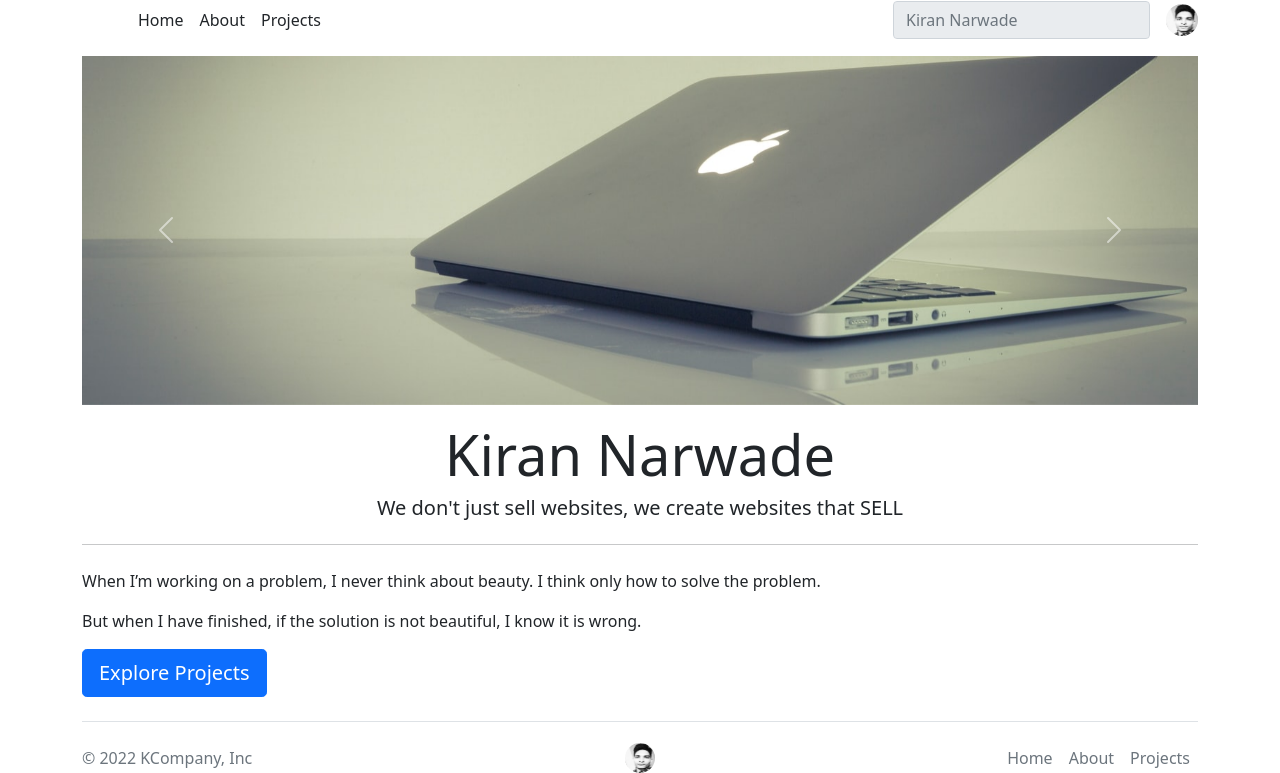
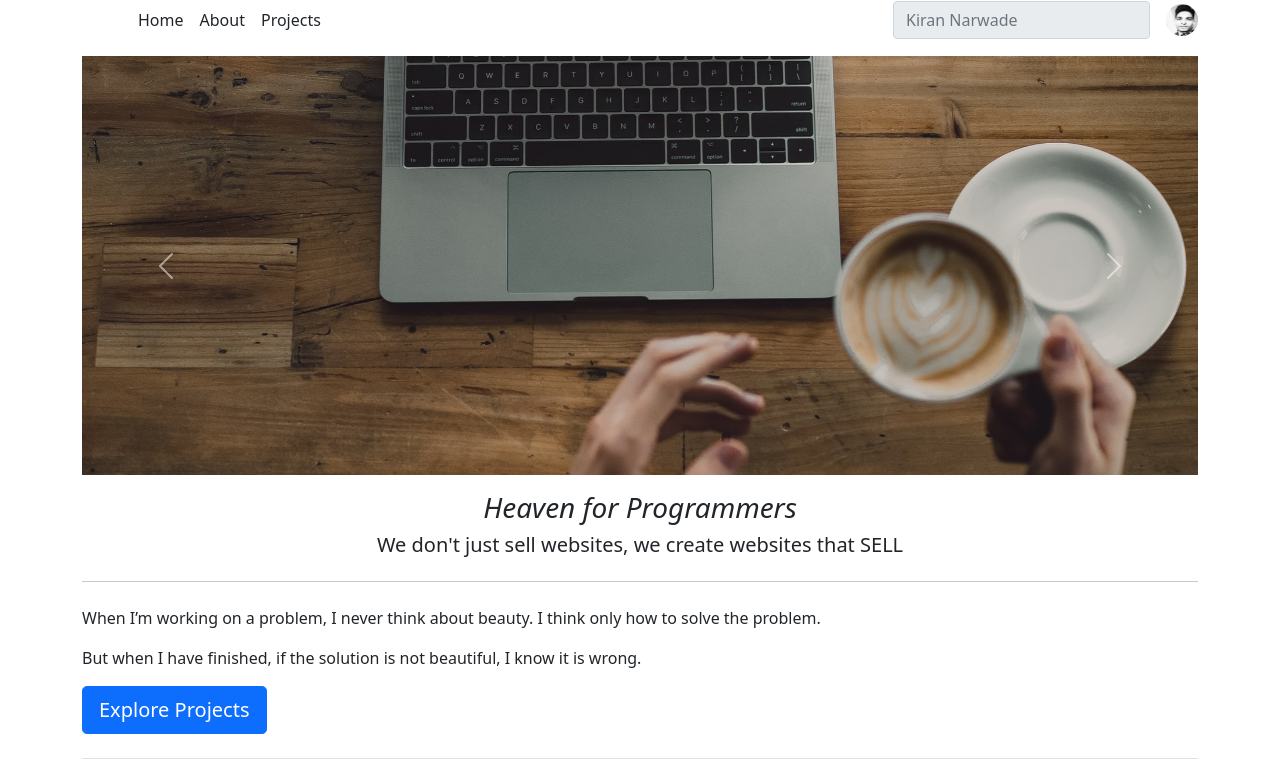
Before and after one commit to kirannarwade/flask_kk, a Flask app: page / in a window 1280 px wide. Shown: the top 773 px of the page. Run offline with Flask 2, Linux system fonts and the light colour scheme.

Commit message:
Update index.html

```diff
--- a/templates/index.html
+++ b/templates/index.html
@@ -10,13 +10,13 @@
     <div id="carouselExampleFade" class="carousel slide carousel-fade" data-bs-ride="carousel">
         <div class="carousel-inner">
           <div class="carousel-item active">
-            <img src="/static/img/1.jpg" class="d-block w-100" alt="...">
+            <img src="/static/img/k5.jpg" class="d-block w-100" alt="...">
           </div>
           <div class="carousel-item">
-            <img src="/static/img/2.jpg" class="d-block w-100" alt="...">
+            <img src="/static/img/k1.jpg" class="d-block w-100" alt="...">
           </div>
           <div class="carousel-item">
-            <img src="/static/img/3.jpg" class="d-block w-100" alt="...">
+            <img src="/static/img/b5.jpg" class="d-block w-100" alt="...">
           </div>
         </div>
         <button class="carousel-control-prev" type="button" data-bs-target="#carouselExampleFade" data-bs-slide="prev">
@@ -32,7 +32,7 @@
 
 <div class="container my-3">
     <div class="jumbotron">
-        <h1 class="display-4 text-center">Kiran Narwade</h1>
+        <h3 class="text-center"><i>Heaven for Programmers</i></h3>
         <h5 class="text-center">We don't just sell websites, we create websites that SELL</h5>
         <hr class="my-4">
         <p>When I’m working on a problem, I never think about beauty. I think only how to solve the problem.</p>
```
